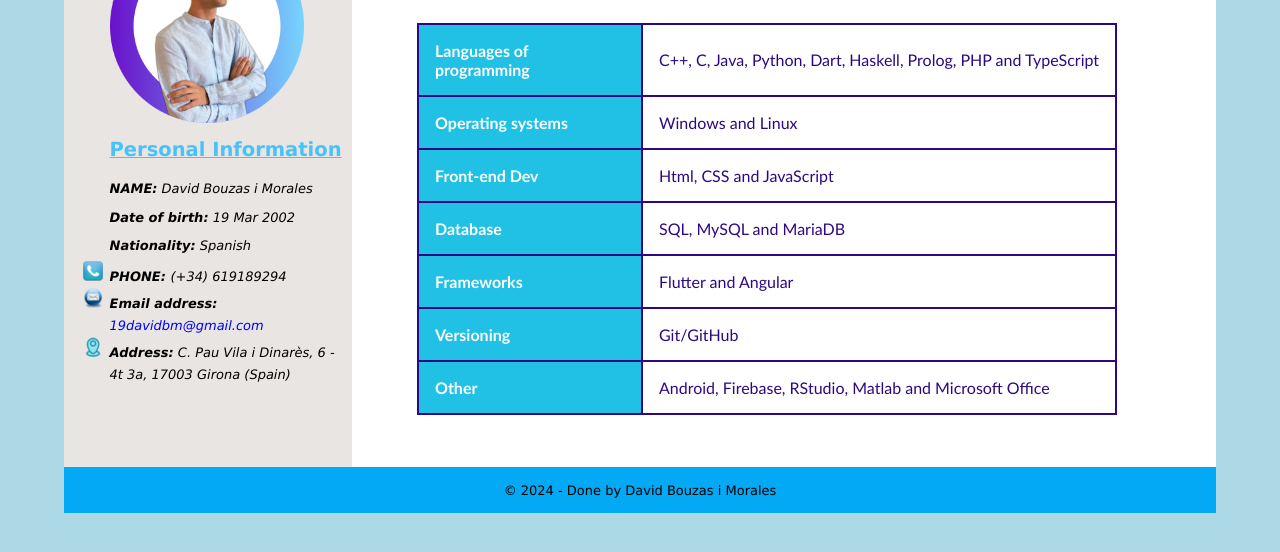
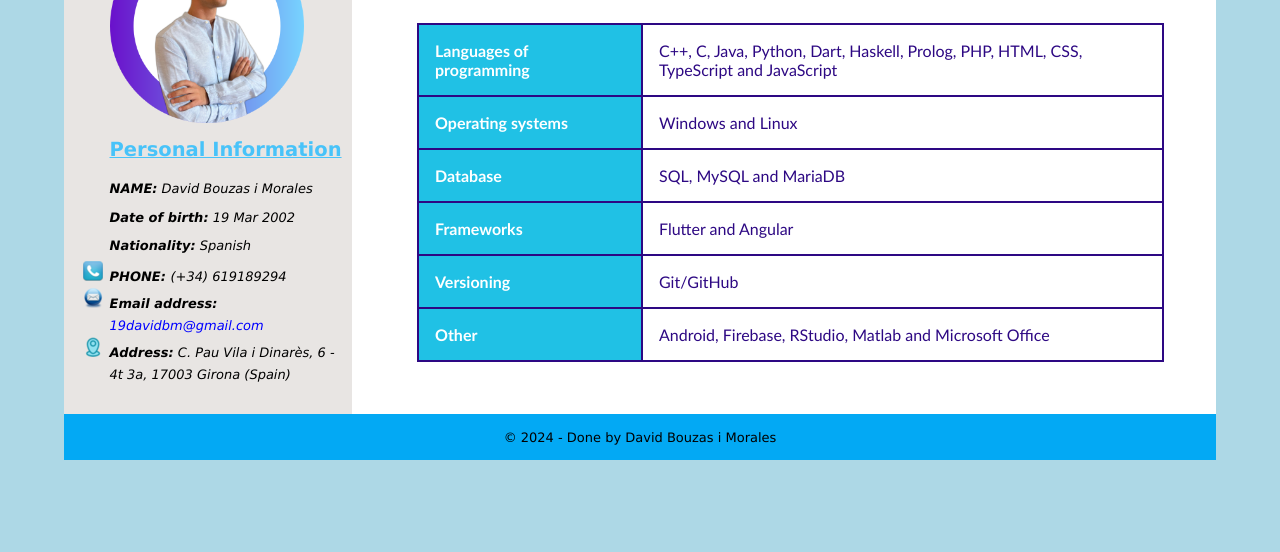
Before and after one commit to DavidBM19/P1_CV, a plain HTML site: page digitalSkills.html in a window 1280 px wide. Shown: the part 272-824 px from the top of the page. Drawn offline with Linux system fonts and the light colour scheme.

Commit message:
Europass

```diff
--- a/digitalSkills.html
+++ b/digitalSkills.html
@@ -93,15 +93,11 @@
 			<table>
 				<tr>
 					<th>Languages of programming</th>
-					<td>C++, C, Java, Python, Dart, Haskell, Prolog, PHP and TypeScript</td>
+					<td>C++, C, Java, Python, Dart, Haskell, Prolog, PHP, HTML, CSS, TypeScript and JavaScript</td>
 				</tr>
 				<tr>
 					<th>Operating systems</th>
 					<td>Windows and Linux</td>
-				</tr>
-				<tr>
-					<th>Front-end Dev</th>
-					<td>Html, CSS and JavaScript</td>
 				</tr>
 				<tr>
 					<th>Database</th>
```
Also changed, not shown: 1 other file.
